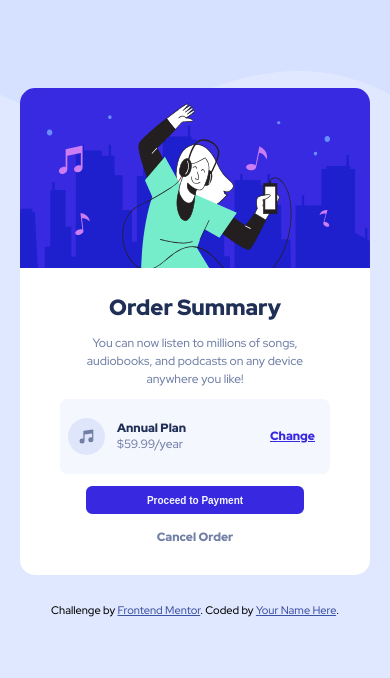
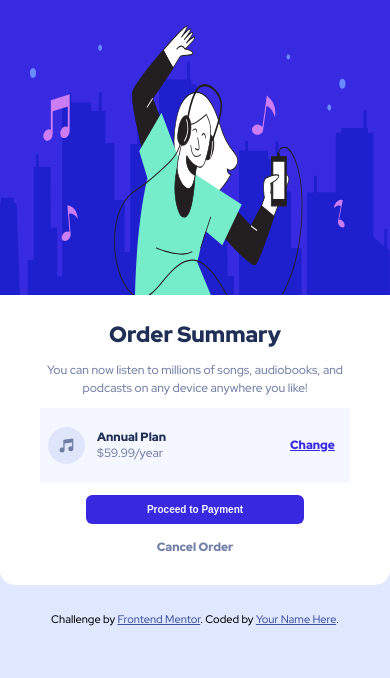
Before and after one commit to costaguh/order-summary-component, a plain HTML site: page index.html in a window 390 px wide. Drawn offline with Linux system fonts and the light colour scheme.

Commit message:
responsivo

```diff
--- a/css/styles.css
+++ b/css/styles.css
@@ -147,3 +147,32 @@ picture img {
 .attribution a {
   color: hsl(228, 45%, 44%);
 }
+
+@media (max-width: 600px) {
+  body {
+    height: 100%;
+    width: 100%;
+    background-image: url("/images/pattern-background-mobile.svg");
+    background-color: var(--primary-pale-blue);
+    background-repeat: no-repeat;
+    background-size: contain;
+  }
+
+  main {
+    width: 100%;
+    margin-top: 0;
+  }
+
+  picture img {
+    height: 35vh;
+    border-top-left-radius: 0em;
+    border-top-right-radius: 0em;
+  }
+
+  .plan {
+    border-top-left-radius: 0em;
+    border-top-right-radius: 0em;
+    border-bottom-left-radius: 0em;
+    border-bottom-right-radius: 0em;
+  }
+}
```
